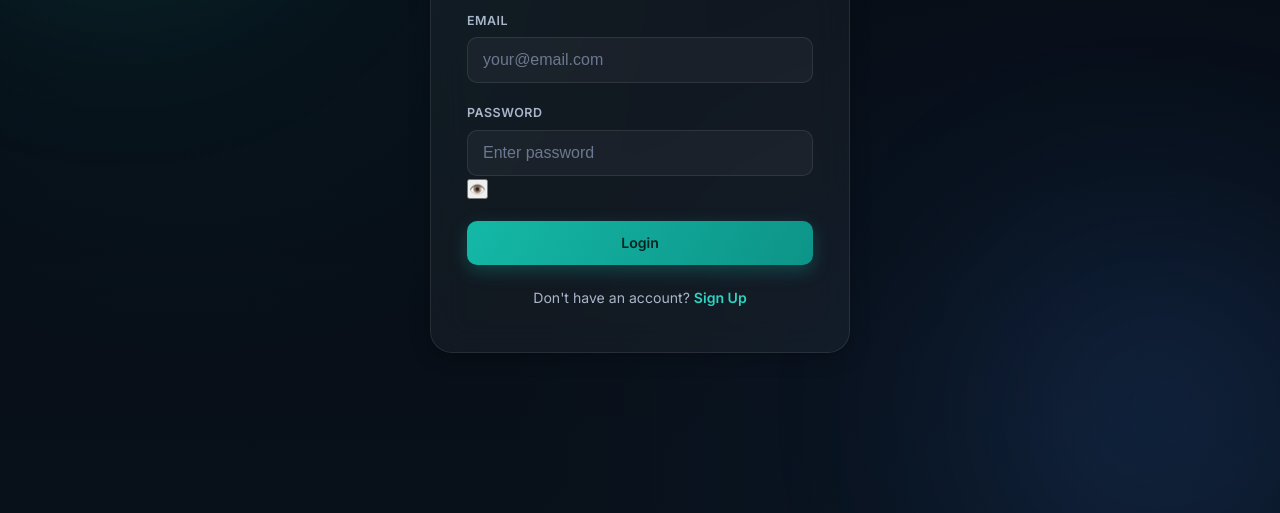
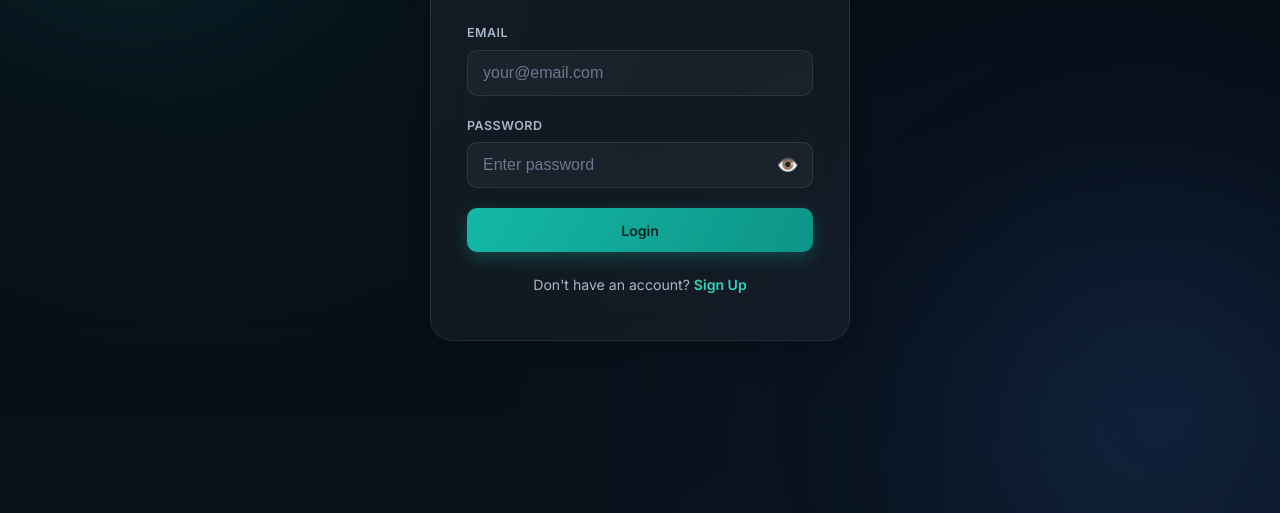
Before and after one commit to Eliza-9/9jaCraft-, a website: page public/index.html in a window 1280 px wide. Shown: the part 287-800 px from the top of the page. Drawn offline with Linux system fonts and the light colour scheme.

Commit message:
Add password visibility toggle styles

```diff
--- a/public/style.css
+++ b/public/style.css
@@ -1082,3 +1082,29 @@ textarea:focus-visible {
 
 .artisan-summary-card .artisan-rating { margin-bottom: 8px; }
 .artisan-summary-card .artisan-meta { margin-bottom: 16px; color: var(--text-secondary); font-size: var(--fs-sm); }
+
+/* =========================================================
+   Password visibility toggle
+   ========================================================= */
+
+.password-field {
+  position: relative;
+}
+
+.password-field input {
+  padding-right: 44px;
+}
+
+.password-toggle {
+  position: absolute;
+  right: 6px;
+  top: 50%;
+  transform: translateY(-50%);
+  background: none;
+  border: none;
+  font-size: 18px;
+  padding: 8px;
+  cursor: pointer;
+  line-height: 1;
+  min-height: unset;
+}
```
